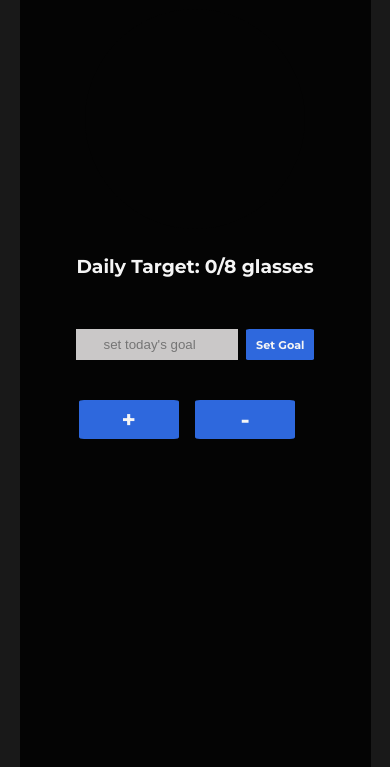
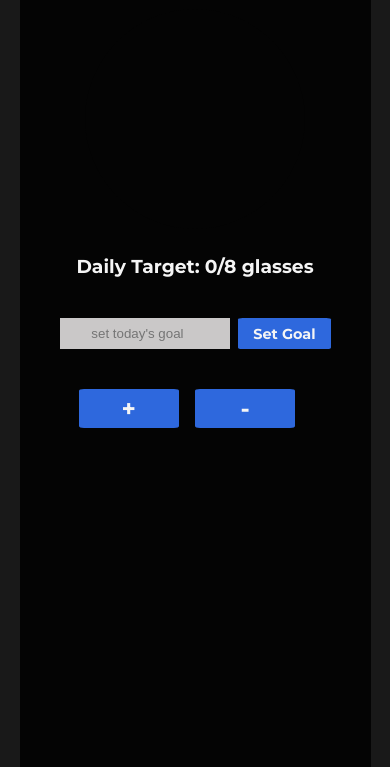
Before and after one commit to Komalmann/hydrate, a plain HTML site: page index.html in a window 390 px wide. Shown: the part 77-844 px from the top of the page. Drawn offline with Linux system fonts and the light colour scheme; a web font is replaced by a local one.

Commit message:
fixed styling

```diff
--- a/style.css
+++ b/style.css
@@ -24,7 +24,7 @@ h1{
 }
 
 h3{
-    margin:0.7rem;
+    margin-top:0.7rem;
 }
 .inputs{
     text-align: center;
@@ -101,11 +101,11 @@ button[type="submit"]{
 @media(max-width:600px)
 {
    input[type="number"]{
-       width:60%;
+       width:65%;
    }
    button[type="submit"] {
-       width:25%;
+       width:35%;
        padding: 0.3rem;
-       font-size:0.7rem;
+       font-size: 0.9rem;
    }
 }
```
